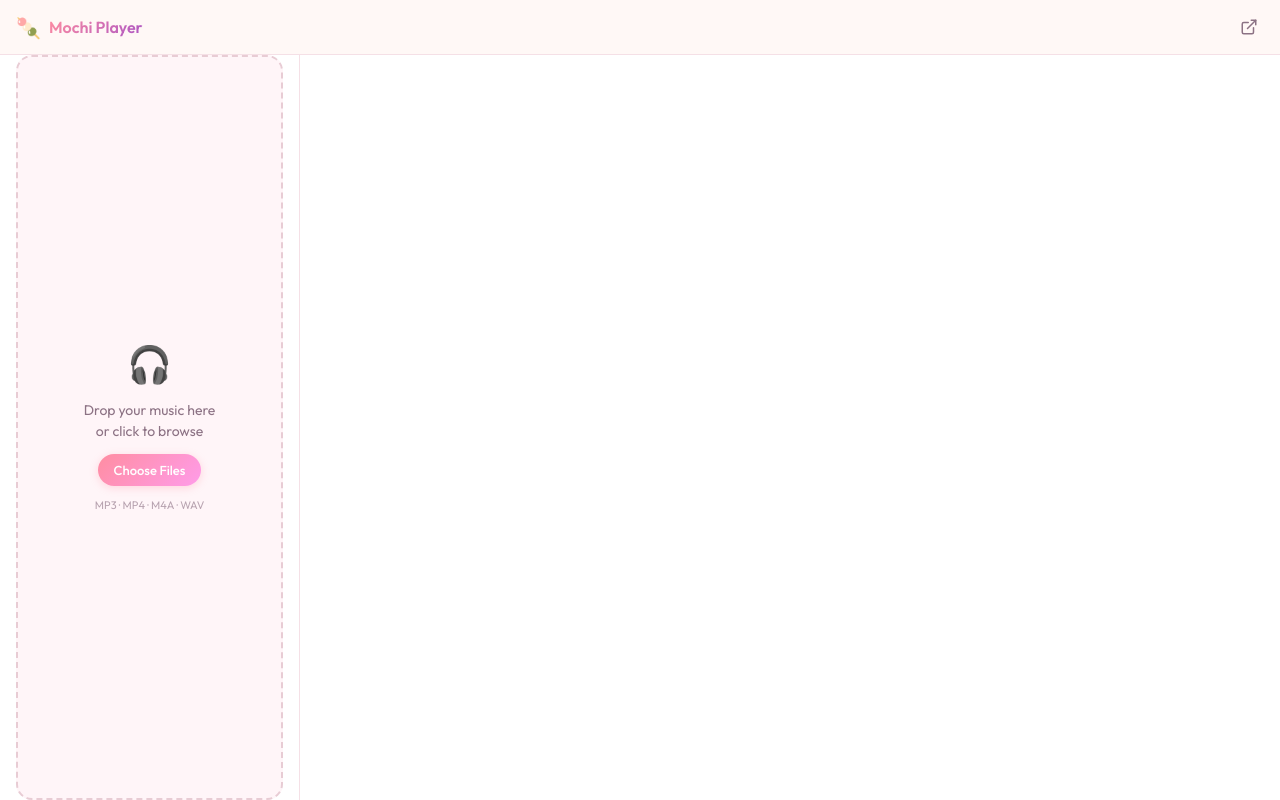
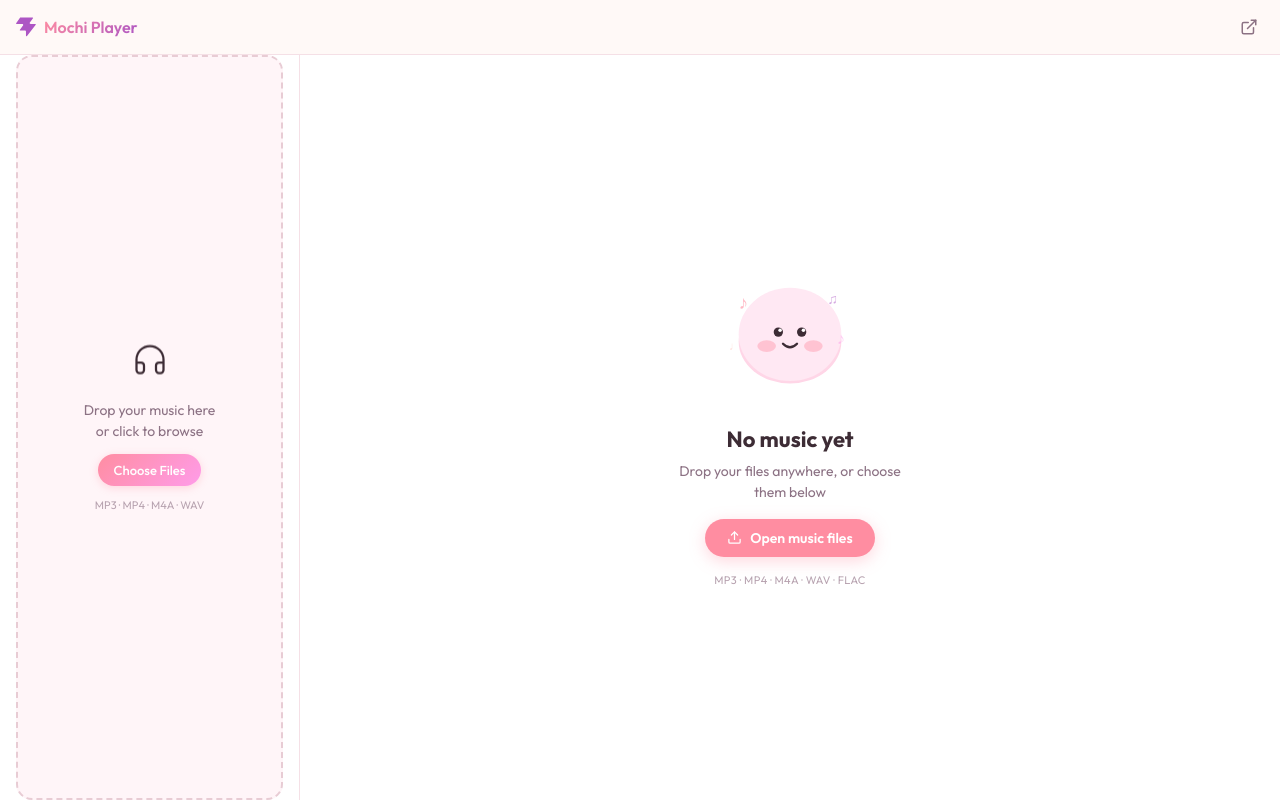
Before and after one commit to L4ncelotz/Mochi_Player-Webapp, a React (Vite) app: page / in a window 1280 px wide. Built offline with nearby package versions, Linux system fonts and the light colour scheme.

Commit message:
refactor: anti-slop polish - icons, animations, play button, empty state

```diff
--- a/src/App.tsx
+++ b/src/App.tsx
@@ -4,6 +4,7 @@ import { TitleBar } from './components/TitleBar';
 import { NowPlayingCard } from './components/NowPlayingCard';
 import { PlayerControls } from './components/PlayerControls';
 import { DropZone } from './components/DropZone';
+import { CenterStageEmpty } from './components/CenterStageEmpty';
 import { Playlist } from './components/Playlist';
 import { ToastHost } from './components/ToastHost';
 import { useAudioPlayer } from './hooks/useAudioPlayer';
@@ -47,7 +48,9 @@ export default function App() {
             {hasPlaylist ? <Playlist /> : <DropZone />}
           </aside>
           <section className={styles.centerStage}>
-            {hasPlaylist && <NowPlayingCard track={currentTrack} />}
+            {hasPlaylist
+              ? <NowPlayingCard track={currentTrack} />
+              : <CenterStageEmpty />}
           </section>
         </main>
         {hasPlaylist && <PlayerControls onSeek={seek} />}
--- /dev/null
+++ b/src/components/CenterStageEmpty.module.css
@@ -0,0 +1,80 @@
+.wrapper {
+  display: flex;
+  flex-direction: column;
+  align-items: center;
+  justify-content: center;
+  gap: var(--space-lg);
+  height: 100%;
+  width: 100%;
+  padding: var(--space-xl);
+  animation: fadeUp 600ms cubic-bezier(0.16, 1, 0.3, 1) both;
+}
+
+@keyframes fadeUp {
+  from {
+    opacity: 0;
+    transform: translateY(16px);
+  }
+  to {
+    opacity: 1;
+    transform: translateY(0);
+  }
+}
+
+.mascot {
+  width: 140px;
+  height: 140px;
+  animation: float 4s ease-in-out infinite;
+}
+
+@keyframes float {
+  0%, 100% { transform: translateY(0); }
+  50% { transform: translateY(-8px); }
+}
+
+.heading {
+  font-size: 22px;
+  font-weight: 700;
+  color: var(--text-primary);
+}
+
+.sub {
+  font-size: 14px;
+  color: var(--text-secondary);
+  text-align: center;
+  max-width: 240px;
+  line-height: 1.5;
+  margin-top: -8px;
+}
+
+.cta {
+  display: flex;
+  align-items: center;
+  gap: var(--space-sm);
+  padding: 10px 22px;
+  background: var(--pink);
+  color: var(--text-on-accent);
+  font-size: 14px;
+  font-weight: 600;
+  border-radius: var(--radius-full);
+  box-shadow: 0 4px 16px rgba(255, 141, 161, 0.35);
+  transition: all var(--transition-fast);
+  cursor: pointer;
+  border: none;
+}
+
+.cta:hover {
+  background: var(--purple);
+  transform: translateY(-2px);
+  box-shadow: 0 6px 20px rgba(173, 86, 196, 0.35);
+}
+
+.cta:active {
+  transform: scale(0.96) translateY(0);
+}
+
+.formats {
+  font-size: 11px;
+  color: var(--text-tertiary);
+  letter-spacing: 0.03em;
+}
--- /dev/null
+++ b/src/components/CenterStageEmpty.tsx
@@ -0,0 +1,60 @@
+import { Upload } from 'lucide-react';
+import { useFileImport } from '../hooks/useFileImport';
+import { getAcceptString } from '../utils/fileTypes';
+import { useRef } from 'react';
+import styles from './CenterStageEmpty.module.css';
+
+export function CenterStageEmpty() {
+  const { importFiles } = useFileImport();
+  const inputRef = useRef<HTMLInputElement>(null);
+
+  const handleClick = () => inputRef.current?.click();
+  const handleChange = (e: React.ChangeEvent<HTMLInputElement>) => {
+    if (e.target.files && e.target.files.length > 0) {
+      importFiles(e.target.files);
+      e.target.value = '';
+    }
+  };
+
+  return (
+    <div className={styles.wrapper}>
+      <div className={styles.mascot}>
+        <svg viewBox="0 0 120 120" fill="none" xmlns="http://www.w3.org/2000/svg" aria-hidden="true">
+          {/* Mochi body */}
+          <ellipse cx="60" cy="68" rx="44" ry="36" fill="#FFD6E7" />
+          <ellipse cx="60" cy="62" rx="44" ry="40" fill="#FFE8F3" />
+          {/* Blush */}
+          <ellipse cx="40" cy="72" rx="8" ry="5" fill="#FF8DA1" opacity="0.4" />
+          <ellipse cx="80" cy="72" rx="8" ry="5" fill="#FF8DA1" opacity="0.4" />
+          {/* Eyes */}
+          <circle cx="50" cy="60" r="4" fill="#3D2C35" />
+          <circle cx="70" cy="60" r="4" fill="#3D2C35" />
+          <circle cx="51.5" cy="58.5" r="1.5" fill="white" />
+          <circle cx="71.5" cy="58.5" r="1.5" fill="white" />
+          {/* Smile */}
+          <path d="M54 70 Q60 76 66 70" stroke="#3D2C35" strokeWidth="2" strokeLinecap="round" fill="none" />
+          {/* Music notes */}
+          <text x="16" y="40" fontSize="16" fill="#FF8DA1" opacity="0.6">♪</text>
+          <text x="92" y="36" fontSize="12" fill="#AD56C4" opacity="0.5">♫</text>
+          <text x="8" y="75" fontSize="10" fill="#FFC2BA" opacity="0.5">♩</text>
+          <text x="100" y="70" fontSize="14" fill="#FF9CE9" opacity="0.5">♪</text>
+        </svg>
+      </div>
+      <p className={styles.heading}>No music yet</p>
+      <p className={styles.sub}>Drop your files anywhere, or choose them below</p>
+      <button className={styles.cta} onClick={handleClick} id="empty-browse-btn">
+        <Upload size={15} />
+        Open music files
+      </button>
+      <span className={styles.formats}>MP3 · MP4 · M4A · WAV · FLAC</span>
+      <input
+        ref={inputRef}
+        type="file"
+        accept={getAcceptString()}
+        multiple
+        hidden
+        onChange={handleChange}
+      />
+    </div>
+  );
+}
--- a/src/components/DropZone.tsx
+++ b/src/components/DropZone.tsx
@@ -1,3 +1,4 @@
+import { Headphones } from 'lucide-react';
 import { useState, useRef, useCallback, type DragEvent } from 'react';
 import { useFileImport } from '../hooks/useFileImport';
 import { getAcceptString } from '../utils/fileTypes';
@@ -46,7 +47,9 @@ export function DropZone() {
       onClick={handleBrowse}
       id="drop-zone"
     >
-      <span className={styles.icon}>🎧</span>
+      <span className={styles.icon}>
+        <Headphones size={36} strokeWidth={1.5} />
+      </span>
       <span className={styles.label}>
         Drop your music here
         <br />
--- a/src/components/NowPlayingCard.tsx
+++ b/src/components/NowPlayingCard.tsx
@@ -1,5 +1,6 @@
 import type { Track } from '../types/music';
 import { usePlayerStore } from '../stores/playerStore';
+import { Music2 } from 'lucide-react';
 import styles from './NowPlayingCard.module.css';
 
 export function NowPlayingCard({ track }: { track: Track | undefined }) {
@@ -11,7 +12,9 @@ export function NowPlayingCard({ track }: { track: Track | undefined }) {
         {track?.coverArt ? (
           <img className={styles.artImage} src={track.coverArt} alt="Album art" />
         ) : (
-          <div className={styles.artPlaceholder}>🎵</div>
+          <div className={styles.artPlaceholder}>
+            <Music2 size={80} strokeWidth={1} />
+          </div>
         )}
       </div>
       <div className={styles.info}>
--- a/src/components/PlayerControls.module.css
+++ b/src/components/PlayerControls.module.css
@@ -19,6 +19,18 @@
   flex: 1;
   height: 12px;
   margin-top: -10px;
+  -webkit-appearance: none;
+  appearance: none;
+  background: linear-gradient(
+    to right,
+    var(--pink) 0%,
+    var(--pink) var(--fill, 0%),
+    var(--border-light) var(--fill, 0%),
+    var(--border-light) 100%
+  );
+  border-radius: var(--radius-full);
+  cursor: pointer;
+  transition: background var(--transition-fast);
 }
 
 .controlsContent {
@@ -66,6 +78,10 @@
   background: var(--bg-hover);
 }
 
+.btn:active {
+  transform: scale(0.9);
+}
+
 .btnActive {
   color: var(--pink);
 }
@@ -76,20 +92,24 @@
 }
 
 .playBtn {
-  width: 44px;
-  height: 44px;
-  background: linear-gradient(135deg, var(--pink), var(--bubblegum));
+  width: 48px;
+  height: 48px;
+  background: var(--pink);
   color: var(--text-on-accent);
-  font-size: 18px;
-  box-shadow: 0 2px 8px rgba(255, 141, 161, 0.35);
+  box-shadow: 0 4px 14px rgba(255, 141, 161, 0.4), inset 0 1px 0 rgba(255,255,255,0.25);
   transition: all var(--transition-fast);
 }
 
 .playBtn:hover {
-  background: linear-gradient(135deg, var(--bubblegum), var(--purple));
+  background: #ff7a98;
   color: var(--text-on-accent);
-  transform: scale(1.05);
-  box-shadow: 0 4px 14px rgba(255, 156, 233, 0.4);
+  transform: scale(1.06);
+  box-shadow: 0 6px 20px rgba(255, 141, 161, 0.45), inset 0 1px 0 rgba(255,255,255,0.25);
+}
+
+.playBtn:active {
+  transform: scale(0.94);
+  box-shadow: 0 2px 8px rgba(255, 141, 161, 0.3);
 }
 
 .volumeRow {
--- a/src/components/TitleBar.module.css
+++ b/src/components/TitleBar.module.css
@@ -4,8 +4,10 @@
   justify-content: space-between;
   padding: var(--space-md) var(--space-lg);
   flex-shrink: 0;
-  background: var(--bg-primary);
   border-bottom: 1px solid var(--border-light);
+  background: rgba(255, 248, 246, 0.85);
+  backdrop-filter: blur(8px);
+  -webkit-backdrop-filter: blur(8px);
 }
 
 .logo {
@@ -15,7 +17,9 @@
 }
 
 .logoIcon {
-  font-size: 20px;
+  width: 20px;
+  height: 20px;
+  flex-shrink: 0;
 }
 
 .logoText {
--- a/src/components/TitleBar.tsx
+++ b/src/components/TitleBar.tsx
@@ -12,7 +12,9 @@ export function TitleBar() {
   return (
     <header className={styles.titleBar}>
       <div className={styles.logo}>
-        <span className={styles.logoIcon}>🍡</span>
+        <svg className={styles.logoIcon} viewBox="0 0 48 46" fill="none" xmlns="http://www.w3.org/2000/svg" aria-hidden="true">
+          <path fill="#AD56C4" d="M25.946 44.938c-.664.845-2.021.375-2.021-.698V33.937a2.26 2.26 0 0 0-2.262-2.262H10.287c-.92 0-1.456-1.04-.92-1.788l7.48-10.471c1.07-1.497 0-3.578-1.842-3.578H1.237c-.92 0-1.456-1.04-.92-1.788L10.013.474c.214-.297.556-.474.92-.474h28.894c.92 0 1.456 1.04.92 1.788l-7.48 10.471c-1.07 1.498 0 3.579 1.842 3.579h11.377c.943 0 1.473 1.088.89 1.83L25.947 44.94z"/>
+        </svg>
         <span className={styles.logoText}>Mochi Player</span>
       </div>
       <div className={styles.controls}>
--- a/src/components/TrackRow.module.css
+++ b/src/components/TrackRow.module.css
@@ -5,12 +5,19 @@
   padding: var(--space-sm) var(--space-md);
   border-radius: var(--radius-md);
   cursor: pointer;
-  transition: background var(--transition-fast);
+  transition: background var(--transition-fast), transform var(--transition-fast);
   min-height: 44px;
+  animation: fadeUp 400ms cubic-bezier(0.16, 1, 0.3, 1) calc(var(--index, 0) * 40ms) both;
+}
+
+@keyframes fadeUp {
+  from { opacity: 0; transform: translateY(8px); }
+  to   { opacity: 1; transform: translateY(0); }
 }
 
 .row:hover {
   background: var(--bg-hover);
+  transform: translateX(3px);
 }
 
 .active {
--- a/src/components/TrackRow.tsx
+++ b/src/components/TrackRow.tsx
@@ -19,6 +19,7 @@ export function TrackRow({ track, index }: Props) {
   return (
     <div
       className={`${styles.row} ${isActive ? styles.active : ''}`}
+      style={{ '--index': index } as React.CSSProperties}
       onClick={() => play(track.id)}
       id={`track-row-${track.id}`}
     >
```
Also changed, not shown: src/components/NowPlayingCard.module.css (+56 -14 lines), src/components/PlayerControls.tsx (+11 -8 lines), 1 other file (tests, documents, lock files or other folders).
